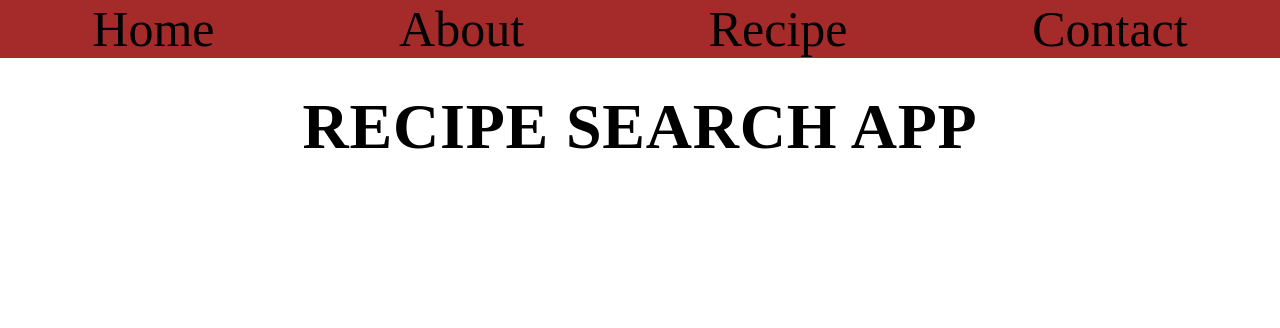
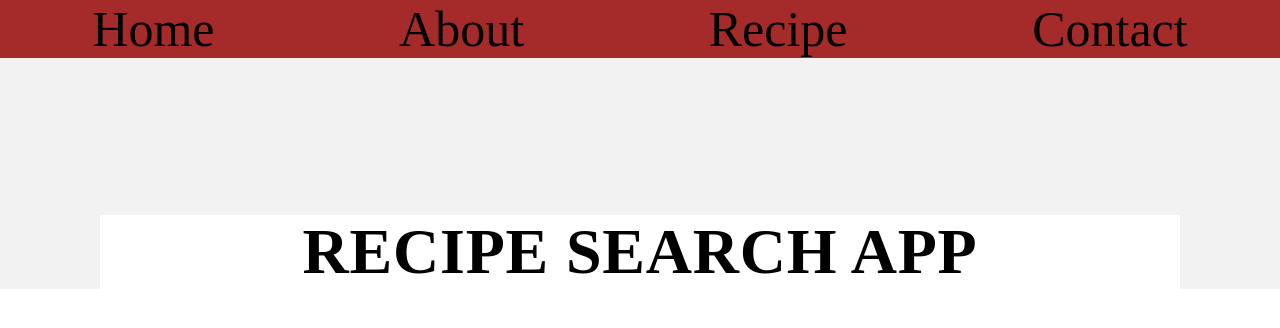
Before and after one commit to santhosh-reddy750/Recipe-App, a React (Create React App) app: page / in a window 1280 px wide. Shown: the top 328 px of the page. Built offline with nearby package versions, Linux system fonts and the light colour scheme.

Commit message:
Update app2.css

```diff
--- a/src/app2.css
+++ b/src/app2.css
@@ -8,6 +8,11 @@
 }
 .home2{
     text-align: center;
+    background-color:#f2f2f2;
+    padding-left: 100px;
+    padding-right: 100px;
+    padding-top: 125px;
+
 
 }
 
```
